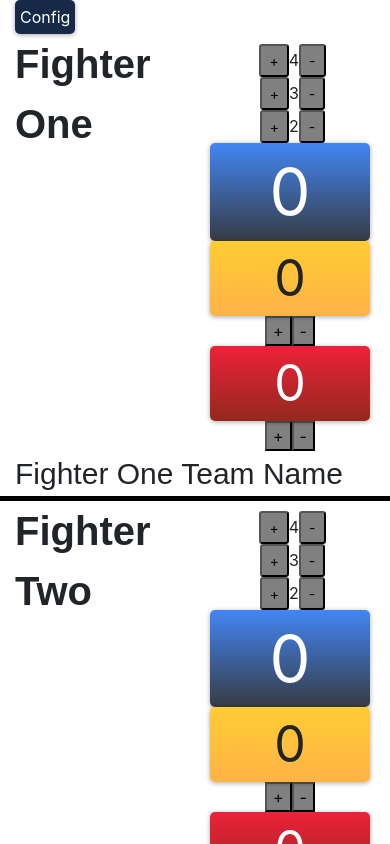
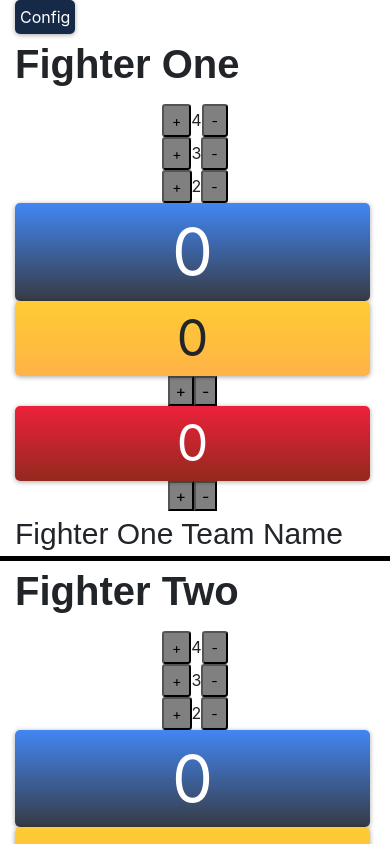
Before and after one commit to andylushman/Jiu-Jitsu-Scoreboard, a React (Create React App) app: page / in a window 390 px wide. Shown: the top 844 px of the page. Built offline with nearby package versions, Linux system fonts and the light colour scheme.

Commit message:
updated mobile view

```diff
--- a/src/components/fighter.js
+++ b/src/components/fighter.js
@@ -7,7 +7,7 @@ class Fighter extends Component {
     return (
       <div className="container-fluid fighter">
         <div className="row">
-          <div className="col fighter-name">
+          <div className="col-xs-2 col-md-6 fighter-name">
             {this.props.fighterOneName || this.props.fighterTwoName}
           </div>
           <div className="col">
```
